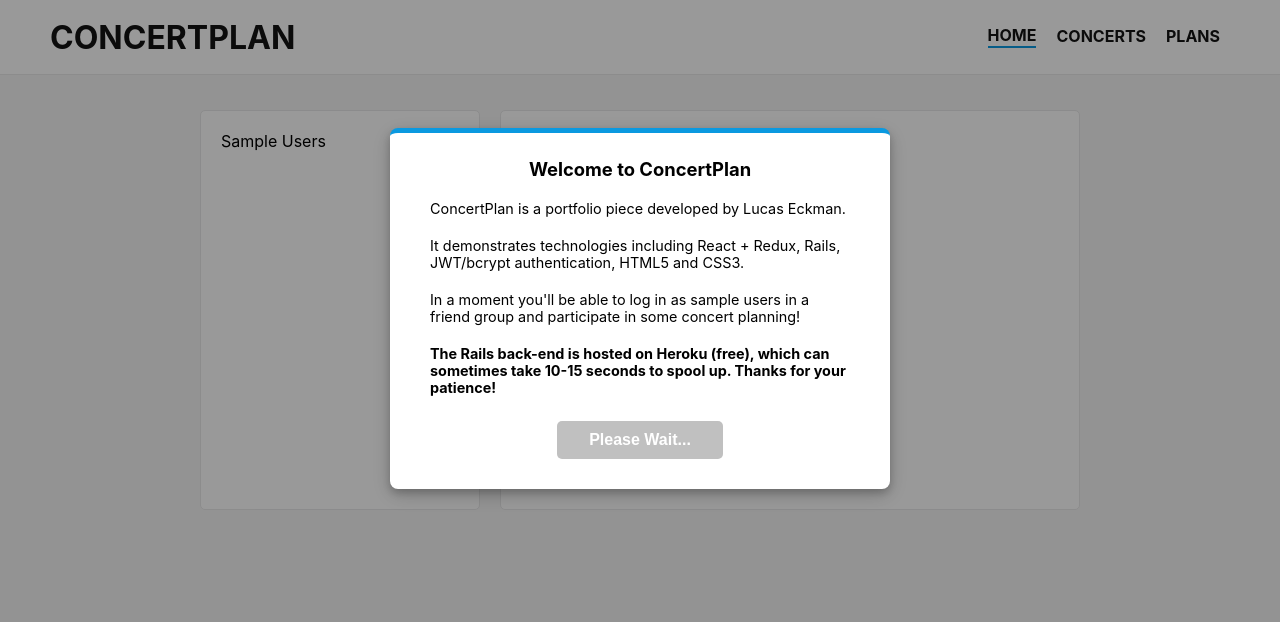
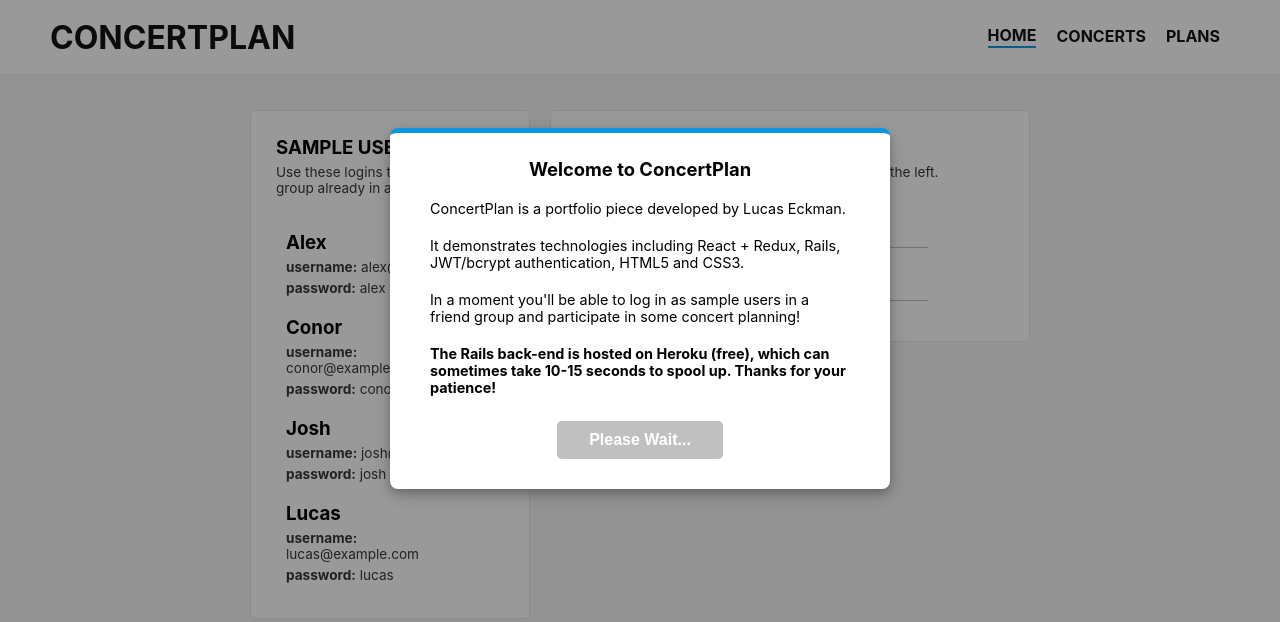
Before and after one commit to eckmLJE/concertplanfeature, a React (Create React App) app: page / in a window 1280 px wide. Shown: the top 622 px of the page. Built offline with nearby package versions, Linux system fonts and the light colour scheme; no server answers.

Commit message:
basic login panel on home

```diff
--- /dev/null
+++ b/src/Home/LoginPlate.css
@@ -0,0 +1,33 @@
+.login-plate {
+  position: relative;
+  display: block;
+  width: 100%;
+  padding: 0;
+  margin: 10px auto;
+}
+
+.login-plate h1 {
+  padding: 5px 5px 0;
+  margin: 0;
+}
+
+.login-plate p {
+  padding: 0 5px;
+  margin: 5px 0;
+  font-size: 85%;
+  color: rgb(56, 56, 56);
+}
+
+.login-plate input {
+  position: relative;
+  display: block;
+  padding: 10px;
+  margin: 10px auto;
+  width: 80%;
+  max-width: 275px;
+  border: none;
+  font-size: 1.2em;
+  outline: none;
+  color: rgb(39, 39, 39);
+  border-bottom: 1px solid silver;
+}
--- /dev/null
+++ b/src/Home/LoginPlate.js
@@ -0,0 +1,13 @@
+import React from "react";
+import "./LoginPlate.css";
+
+const LoginPlate = () => {
+  return (
+    <div className="login-plate">
+      <input type="text" placeholder="username" />
+      <input type="password" placeholder="password" />
+    </div>
+  );
+};
+
+export default LoginPlate;
--- a/src/Home/UserPanel.css
+++ b/src/Home/UserPanel.css
@@ -17,15 +17,69 @@ section.user-panel {
   height: 500px;
 }
 
+.sample-details {
+}
+
+.sample-details h1 {
+  padding: 5px 5px 0;
+  margin: 0;
+}
+
+.sample-details p {
+  padding: 0 5px;
+  margin: 5px 0;
+  font-size: 85%;
+  color: rgb(56, 56, 56);
+}
+
+.sample-details ul {
+  display: flex;
+  flex-flow: column nowrap;
+  list-style: none;
+  padding: 10px;
+  margin: 0;
+  margin-top: 10px;
+}
+
+.sample-details li {
+  padding-top: 10px;
+}
+
 .login-box {
-  width: 600px;
-  height: 500px;
+  width: 500px;
+  /* height: 500px; */
 }
 
 .user-card {
-  min-height: 400px;
+  /* min-height: 400px; */
+  width: 100%;
   padding: 20px;
   background-color: white;
   border-radius: 5px;
   border: 1px solid rgb(232, 232, 233);
 }
+
+.login-container {
+  position: relative;
+  width: 100%;
+  display: flex;
+  flex-flow: column nowrap;
+  justify-content: center;
+  align-items: center;
+}
+
+.login-header {
+  margin: auto;
+}
+
+.login-header h1 {
+  padding: 5px 5px 0;
+  margin: 0;
+}
+
+.login-header p {
+  padding: 0 5px;
+  margin: 5px 0;
+  font-size: 85%;
+  color: rgb(56, 56, 56);
+}
--- a/src/Home/UserPanel.js
+++ b/src/Home/UserPanel.js
@@ -1,15 +1,68 @@
 import React, { Component } from "react";
 import "./UserPanel.css";
+
+import LoginPlate from "./LoginPlate";
 
 class UserPanel extends Component {
   render() {
     return (
       <section className="user-panel">
         <div className="user-box sample-users-box">
-          <div className="user-card">Sample Users</div>
+          <div className="user-card">
+            <div className="sample-details">
+              <h1>SAMPLE USERS</h1>
+              <p>Use these logins to see a friend group already in action.</p>
+              <ul>
+                <li>
+                  <h1>Alex</h1>
+                  <p>
+                    <strong>username:</strong> alex@example.com
+                  </p>
+                  <p>
+                    <strong>password:</strong> alex
+                  </p>
+                </li>
+                <li>
+                  <h1>Conor</h1>
+                  <p>
+                    <strong>username:</strong> conor@example.com
+                  </p>
+                  <p>
+                    <strong>password:</strong> conor
+                  </p>
+                </li>
+                <li>
+                  <h1>Josh</h1>
+                  <p>
+                    <strong>username:</strong> josh@example.com
+                  </p>
+                  <p>
+                    <strong>password:</strong> josh
+                  </p>
+                </li>
+                <li>
+                  <h1>Lucas</h1>
+                  <p>
+                    <strong>username:</strong> lucas@example.com
+                  </p>
+                  <p>
+                    <strong>password:</strong> lucas
+                  </p>
+                </li>
+              </ul>
+            </div>
+          </div>
         </div>
         <div className="user-box login-box">
-          <div className="user-card">Login Card</div>
+          <div className="user-card">
+            <div className="login-container">
+              <div className="login-header">
+                <h1>LOG IN</h1>
+                <p>Please use one of the sample users to the left. </p>
+              </div>
+              <LoginPlate />
+            </div>
+          </div>
         </div>
       </section>
     );
```
